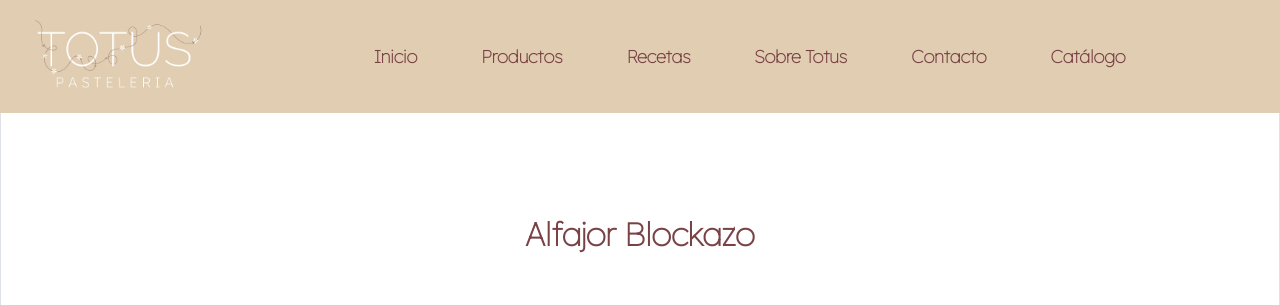
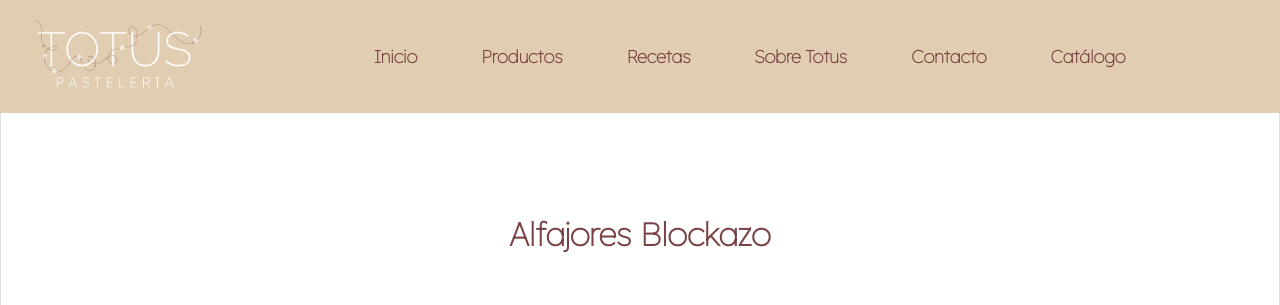
Before and after one commit to juanigazcon/DOM-eventos, a plain HTML site: page pages/alfajor-blockazo.html in a window 1280 px wide. Shown: the top 305 px of the page. Drawn offline with nearby package versions, Linux system fonts and the light colour scheme; grey boxes are pictures that could not be loaded.

Commit message:
Totus entrega final

```diff
--- a/pages/alfajor-blockazo.html
+++ b/pages/alfajor-blockazo.html
@@ -80,7 +80,7 @@
     </header>
     <main class="container-fluid border">
       <div class="row py-5">
-        <h2 class="d-flex justify-content-center fw-bold">Alfajor Blockazo</h2>
+        <h2 class="d-flex justify-content-center fw-bold">Alfajores Blockazo</h2>
       </div>
       <div class="row pb-5 mb-2">
         <div class="container col-md-1"></div>
```
Also changed, not shown: 1 other file.
